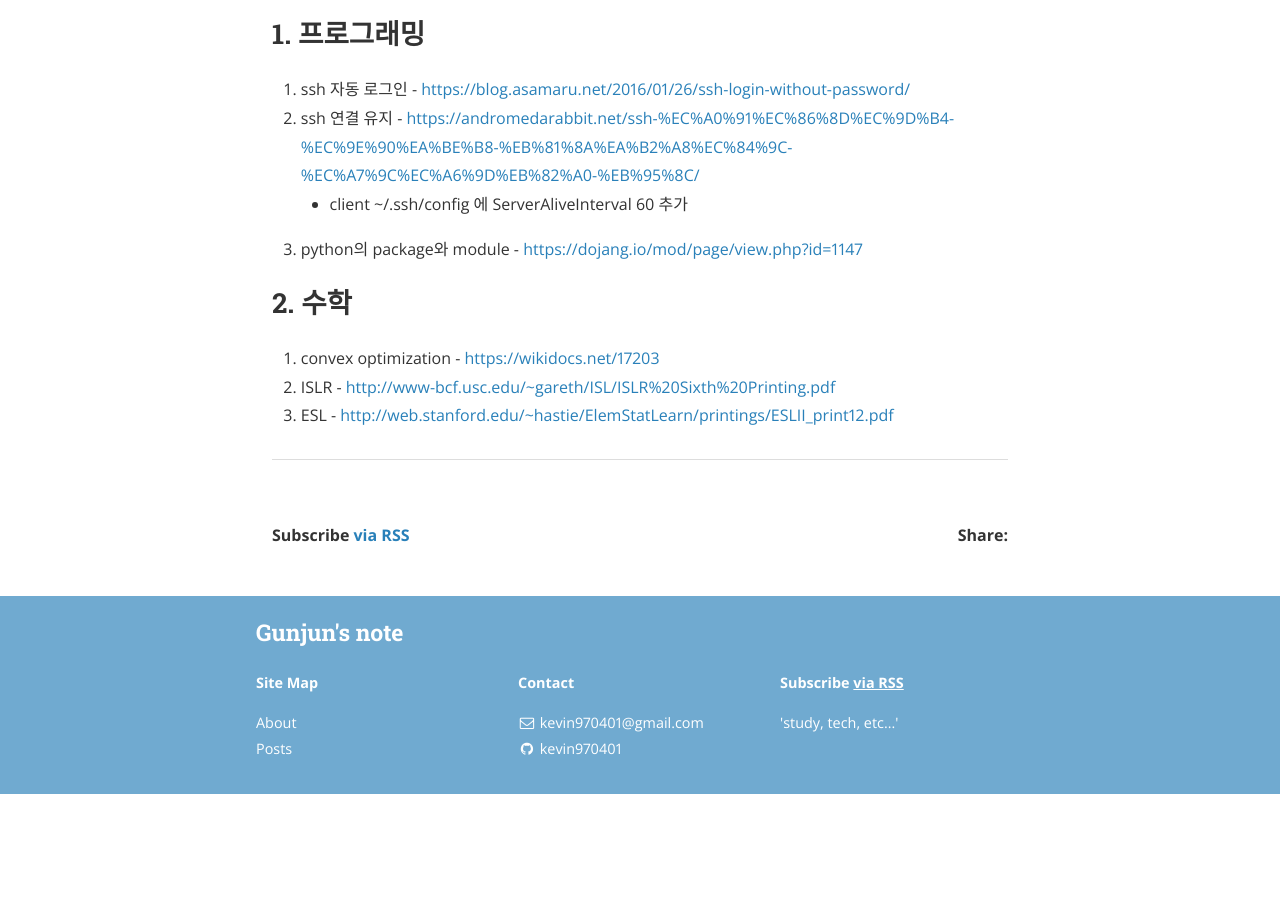
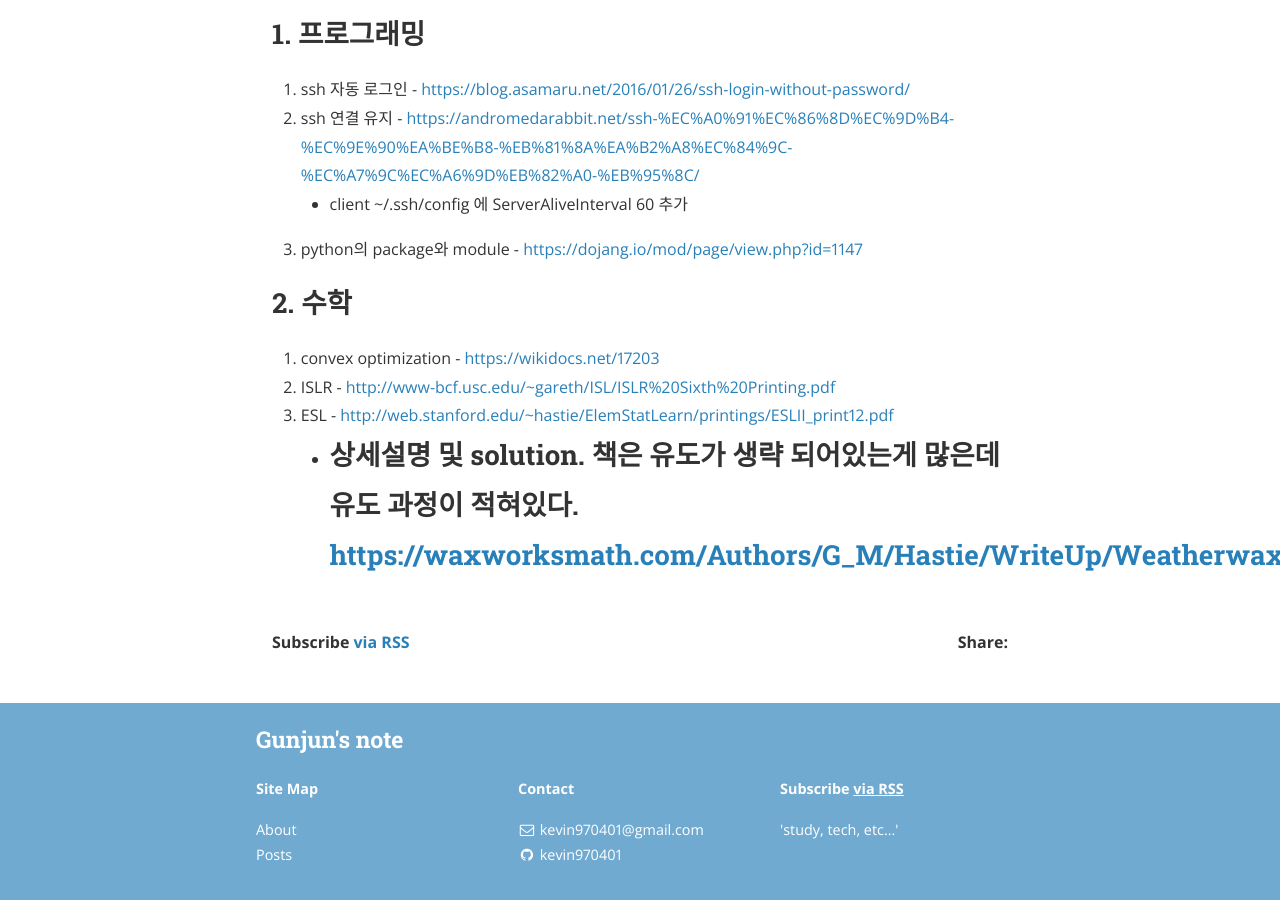
Before and after one commit to kevin970401/kevin970401.github.io, a Jekyll site: the page built from _posts/2018-11-20-good-material.md, in a window 1280 px wide and 900 px high, scrolled down 818 px. Built offline with Jekyll 4.4.1, drawn with Linux system fonts in a browser that asks for light colours; nearby versions of some CDN libraries; before the commit the page ends 1612 px from its top, so only the background shows below that.

Commit message:
good material

```diff
--- a/_posts/2018-11-20-good-material.md
+++ b/_posts/2018-11-20-good-material.md
@@ -35,5 +35,5 @@ author: lee gunjun
 1. convex optimization - <https://wikidocs.net/17203>
 2. ISLR - <http://www-bcf.usc.edu/~gareth/ISL/ISLR%20Sixth%20Printing.pdf>
 3. ESL - <http://web.stanford.edu/~hastie/ElemStatLearn/printings/ESLII_print12.pdf>
-
+    - 상세설명 및 solution. 책은 유도가 생략 되어있는게 많은데 유도 과정이 적혀있다. <https://waxworksmath.com/Authors/G_M/Hastie/WriteUp/Weatherwax_Epstein_Hastie_Solution_Manual.pdf>
 ----
```
